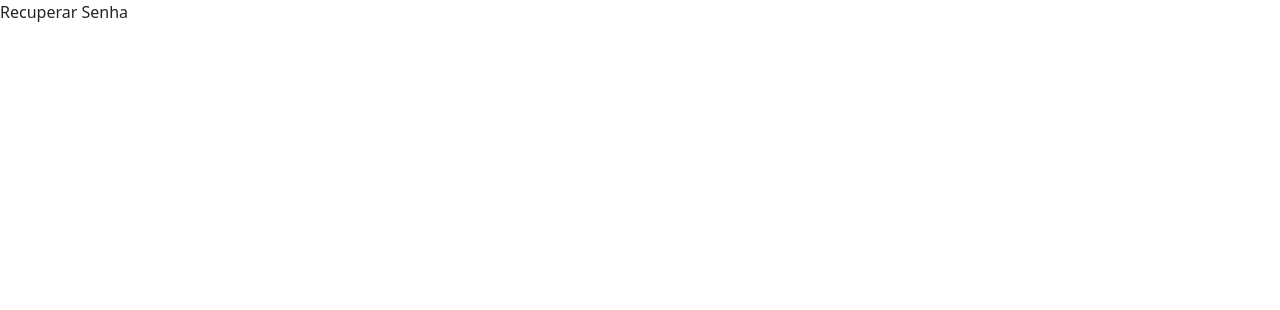
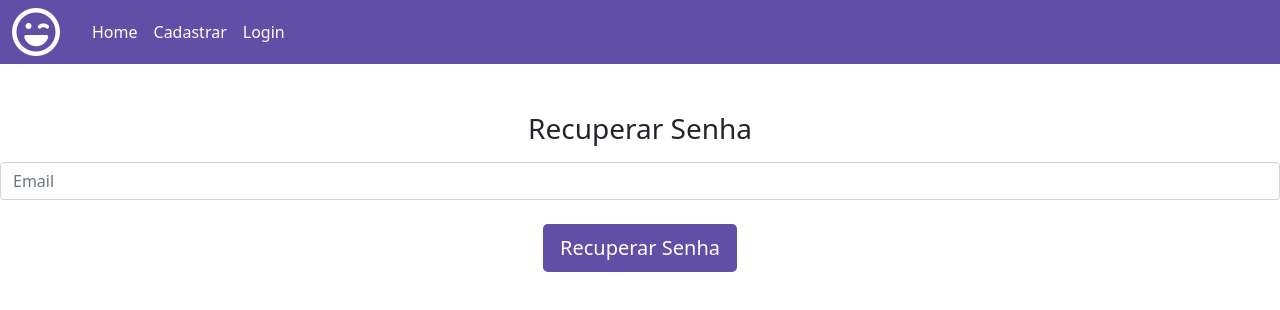
Before and after one commit to JoaoSantosJHX/Site-publicacao-de-eventos, a React (Create React App) app in the folder site-eventos/: page /usuariorecuperarsenha in a window 1280 px wide. Shown: the top 310 px of the page. Built offline with nearby package versions, Linux system fonts and the light colour scheme.

Commit message:
Password recovery set

```diff
--- a/site-eventos/src/view/login/index.js
+++ b/site-eventos/src/view/login/index.js
@@ -33,6 +33,7 @@ function Login() {
 
             } catch (error) {
                 setMsgTipo('erro')
+
             }
 
     }
--- a/site-eventos/src/view/usuario-recuperar-senha/index.js
+++ b/site-eventos/src/view/usuario-recuperar-senha/index.js
@@ -1,18 +1,50 @@
 import React, { useState } from 'react';
 import './usuario-recuperar-senha.css'
-import { Link } from 'react-router-dom'
+import Navbar from '../../components/navbar/index'
+
 
 import firebase from '../../config/firebase'
 import 'firebase/auth'
+import  auth  from '../../config/firebase'
+import { sendPasswordResetEmail } from 'firebase/auth';
 
 
 function UsuarioRecuperarSenha() {
 
+    const [email, setEmail] = useState()
+    const [msg, setMsg] = useState()
+
+    const recuperarSenha = async () => {
+
+        try {
+            const user = await sendPasswordResetEmail(auth,email)
+                setMsg('Enviamos um link para o seu email')
+            } catch (error) {
+                setMsg('Verifique se os dados estão corretos')
+                console.log(error)
+            }
+
+    }
+
+
+
   return(
+    <>
+    <Navbar/>
 
-    <div>
-        Recuperar Senha
-    </div>
+        <form className='text-center from-login mx-auto mt-5'>
+            <h3 className='mb-3 font-weight-bold'>Recuperar Senha</h3>
+            <input onChange={(e) => setEmail(e.target.value)} type='email' className='form-control my-2' placeholder='Email'/>
+
+            <div className='msg my-4 text-center'>
+                <span>{msg}</span>
+            </div>
+
+            <button onClick={recuperarSenha} type='button' className='btn btn-lg btn-block btn-enviar'>Recuperar Senha</button>
+        </form>
+
+
+    </>
 
   )
 };
--- a/site-eventos/src/view/usuario-recuperar-senha/usuario-recuperar-senha.css
+++ b/site-eventos/src/view/usuario-recuperar-senha/usuario-recuperar-senha.css
@@ -0,0 +1,8 @@
+.btn-enviar{
+    background-color: #614EA6;
+    color: #fff;
+}
+.btn-enviar:hover{
+    background-color: #F21667;
+    color: #fff;
+}
```
